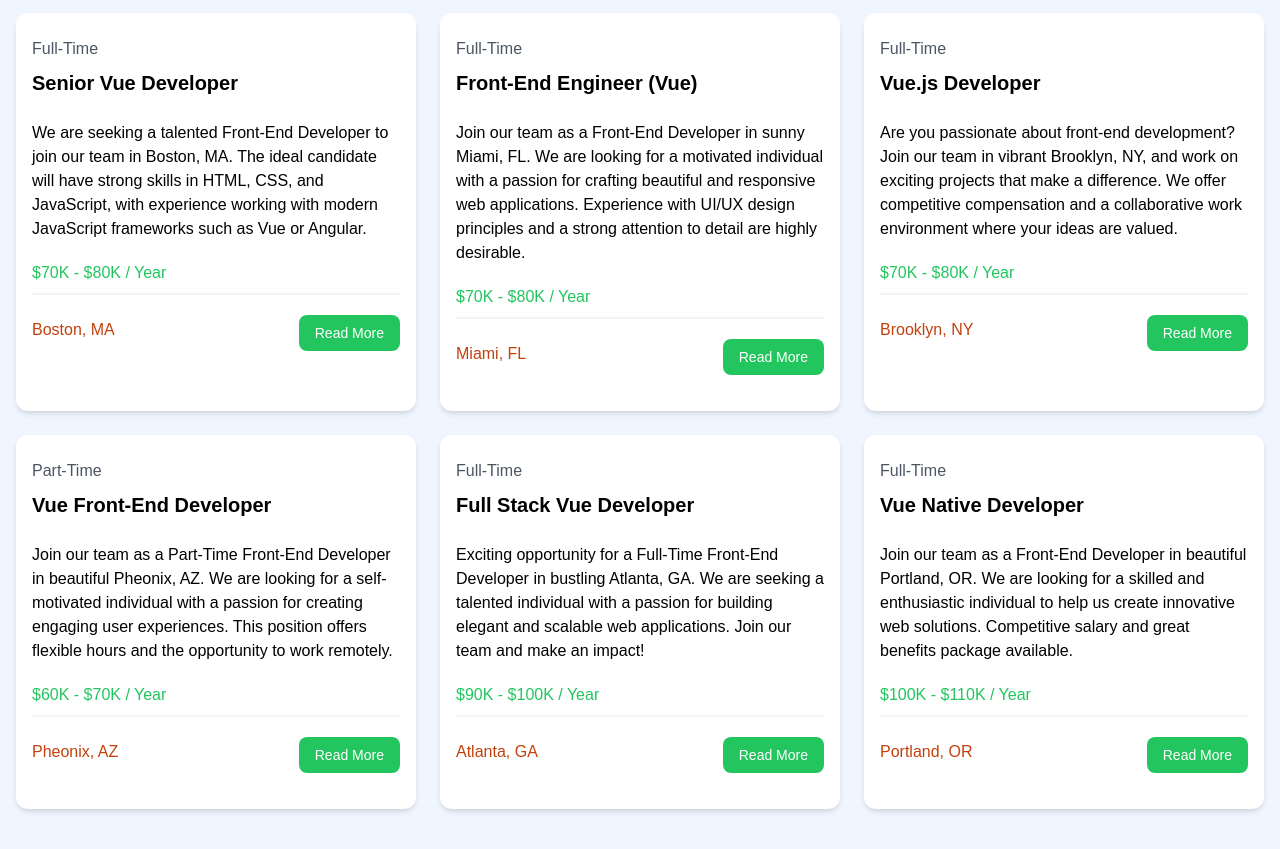
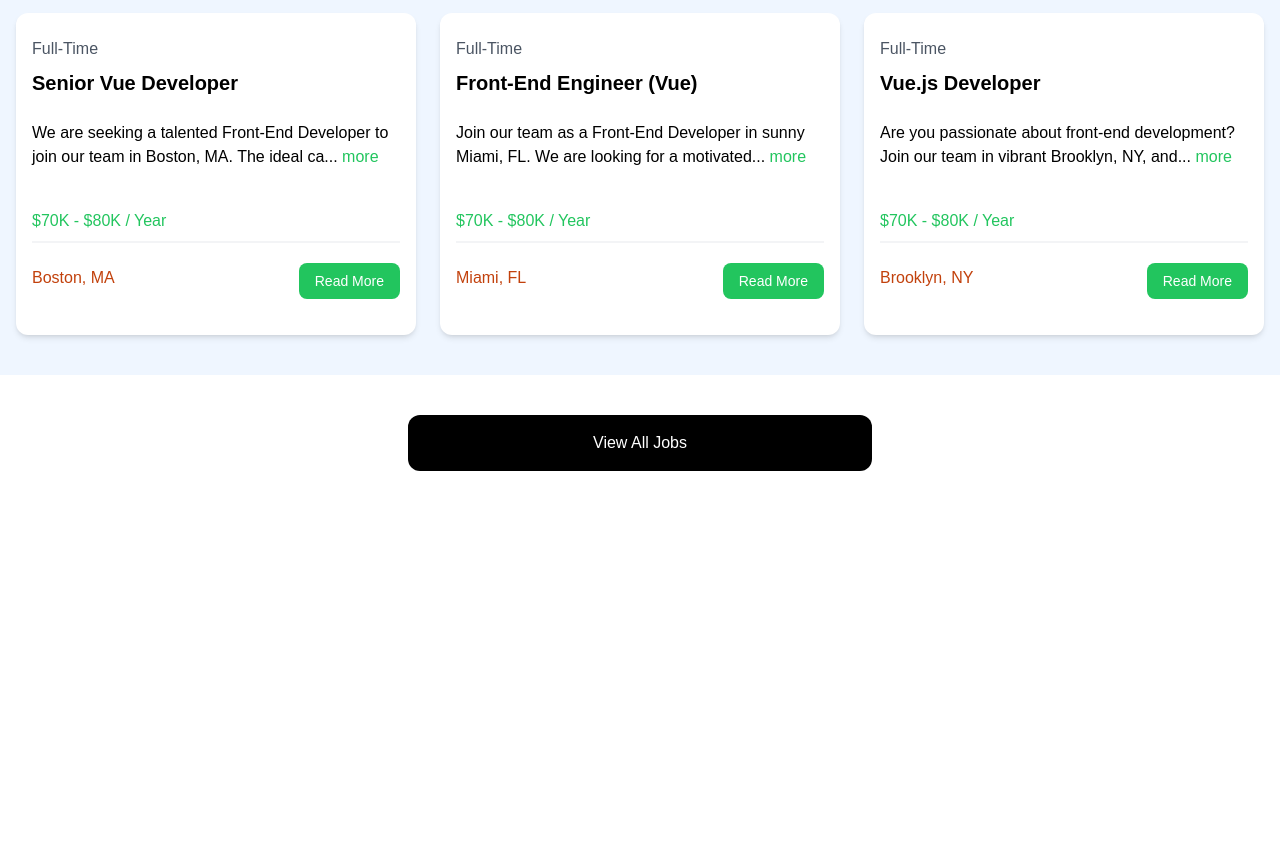
Before and after one commit to tjbarbosadev/vue-cc, a Vue app in the folder vue-cc/: page /jobs in a window 1280 px wide. Shown: the part 720-1569 px from the top of the page. After the commit the page ends 1231 px from the top, so only its background shows below. Built offline with nearby package versions, Linux system fonts and the light colour scheme.

Commit message:
Implementing toggle jobs truncate descriptions

```diff
--- a/vue-cc/src/App.vue
+++ b/vue-cc/src/App.vue
@@ -9,5 +9,5 @@ import JobListings from './components/JobListings.vue';
   <Navbar />
   <Hero />
   <HomeCards />
-  <JobListings />
+  <JobListings :limit="3" :showButton="true" />
 </template>
--- a/vue-cc/src/components/JobListing.vue
+++ b/vue-cc/src/components/JobListing.vue
@@ -1,19 +1,39 @@
 <script setup>
-import { defineProps } from 'vue';
-defineProps({
+import { defineProps, ref, computed } from 'vue';
+
+const props = defineProps({
   job: Object
 });
+
+const showFullDescription = ref(false);
+
+const toggleFullDescription = () => {
+  showFullDescription.value = !showFullDescription.value;
+}
+
+const truncatedDescription = computed(() => {
+  let description = props.job.description;
+  if (!showFullDescription.value) {
+    description = description.substring(0, 90).trim() + '...';
+  }
+  return description
+})
+
 </script>
+
 <template>
   <div class="bg-white rounded-xl shadow-md relative">
     <div class="p-4">
       <div class="mb-6">
         <div class="text-gray-600 my-2">{{ job.type }}</div>
-        <h3 class="text-xl font-bold">{{ job.title }}</h3>
+        <button class="text-xl font-bold" value="test">{{ job.title }}</button>
       </div>
 
       <div class="mb-5">
-        {{ job.description }}
+        {{ truncatedDescription }}
+        <button @click="toggleFullDescription" class="text-green-500 hover:text-green-600 mb-5">
+          {{ showFullDescription ? 'less' : 'more' }}
+        </button>
       </div>
 
       <h3 class="text-green-500 mb-2">{{ job.salary }} / Year</h3>
--- a/vue-cc/src/components/JobListings.vue
+++ b/vue-cc/src/components/JobListings.vue
@@ -1,10 +1,19 @@
 <script setup>
 import jobData from '@/jobs.json'
+import JobListing from './JobListing.vue';
 import { ref } from 'vue';
-import JobListing from './JobListing.vue';
+import { defineProps } from 'vue';
+
+defineProps({
+  limit: Number,
+  showButton: {
+    type: Boolean,
+    default: false
+  }
+})
 
 const jobs = ref(jobData);
-console.log(jobs.value);
+
 
 </script>
 
@@ -15,8 +24,12 @@ console.log(jobs.value);
         Browse Jobs
       </h2>
       <div class="grid grid-cols-1 md:grid-cols-3 gap-6">
-        <JobListing v-for="job in jobs" :key="job.id" :job="job" />
+        <JobListing v-for="job in jobs.slice(0, limit || jobs.length)" :key="job.id" :job="job" />
       </div>
     </div>
   </section>
+  <section v-if="showButton" class="m-auto max-w-lg my-10 px-6">
+    <a href="/jobs" class="block bg-black text-white text-center py-4 px-6 rounded-xl hover:bg-gray-700">View All
+      Jobs</a>
+  </section>
 </template>
```
